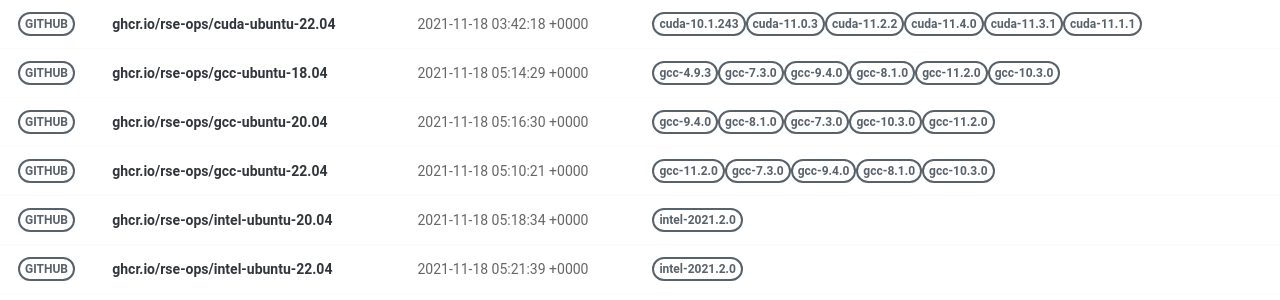
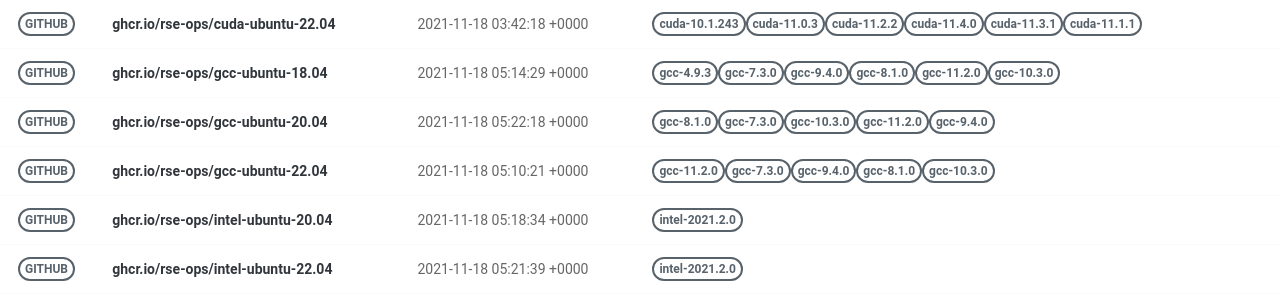
Before and after one commit to rse-ops/docker-images, a Jekyll site: the page built from pages/index.md, in a window 1280 px wide. Shown: the part 326-626 px from the top of the page. Built offline with Jekyll 4.4.1, drawn with Linux system fonts in a browser that asks for light colours; nearby versions of some CDN libraries.

Commit message:
Automated push to update library 2021-11-18

```diff
--- a/_library/ghcr.io-rse-ops-gcc-ubuntu-20.04.md
+++ b/_library/ghcr.io-rse-ops-gcc-ubuntu-20.04.md
@@ -1,14 +1,11 @@
 ---
 layout: container
 name: ghcr.io/rse-ops/gcc-ubuntu-20.04
-updated_at: 2021-11-18 05:16:30.125734
+updated_at: 2021-11-18 05:22:18.359122
 
 
 container_url: https://github.com/orgs/rse-ops/packages/container/package/gcc-ubuntu-20.04
 versions:
- - tag: gcc-9.4.0
-   dockerfile: https://github.com/rse-ops/docker-images/blob/main/ubuntu/gcc/Dockerfile
-   manifest: https://crane.ggcr.dev/manifest/ghcr.io/rse-ops/gcc-ubuntu-20.04:gcc-9.4.0
  - tag: gcc-8.1.0
    dockerfile: https://github.com/rse-ops/docker-images/blob/main/ubuntu/gcc/Dockerfile
    manifest: https://crane.ggcr.dev/manifest/ghcr.io/rse-ops/gcc-ubuntu-20.04:gcc-8.1.0
```
Also changed, not shown: other parts of _library/ghcr.io-rse-ops-gcc-ubuntu-20.04.md (+3 -0 lines).
